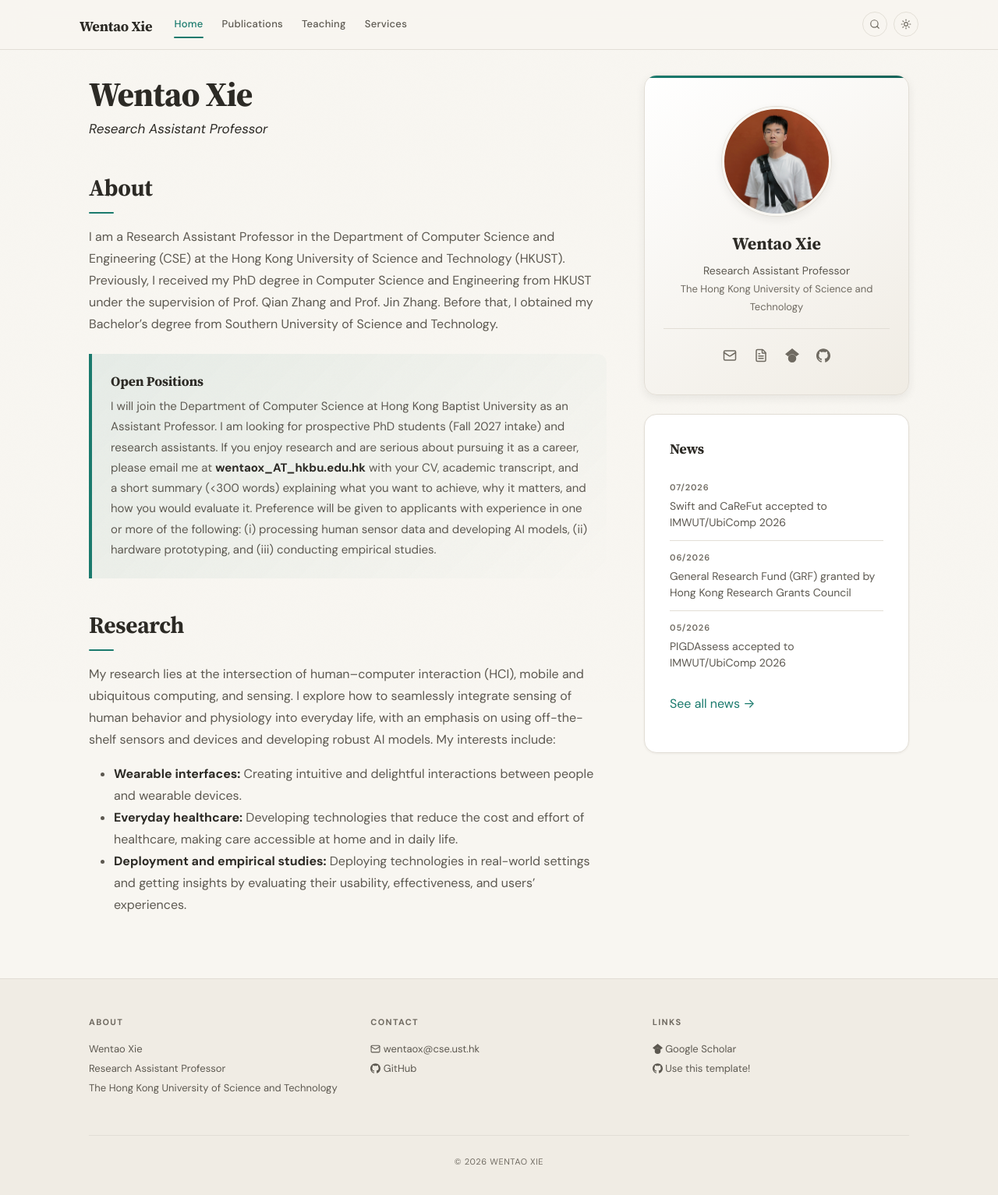
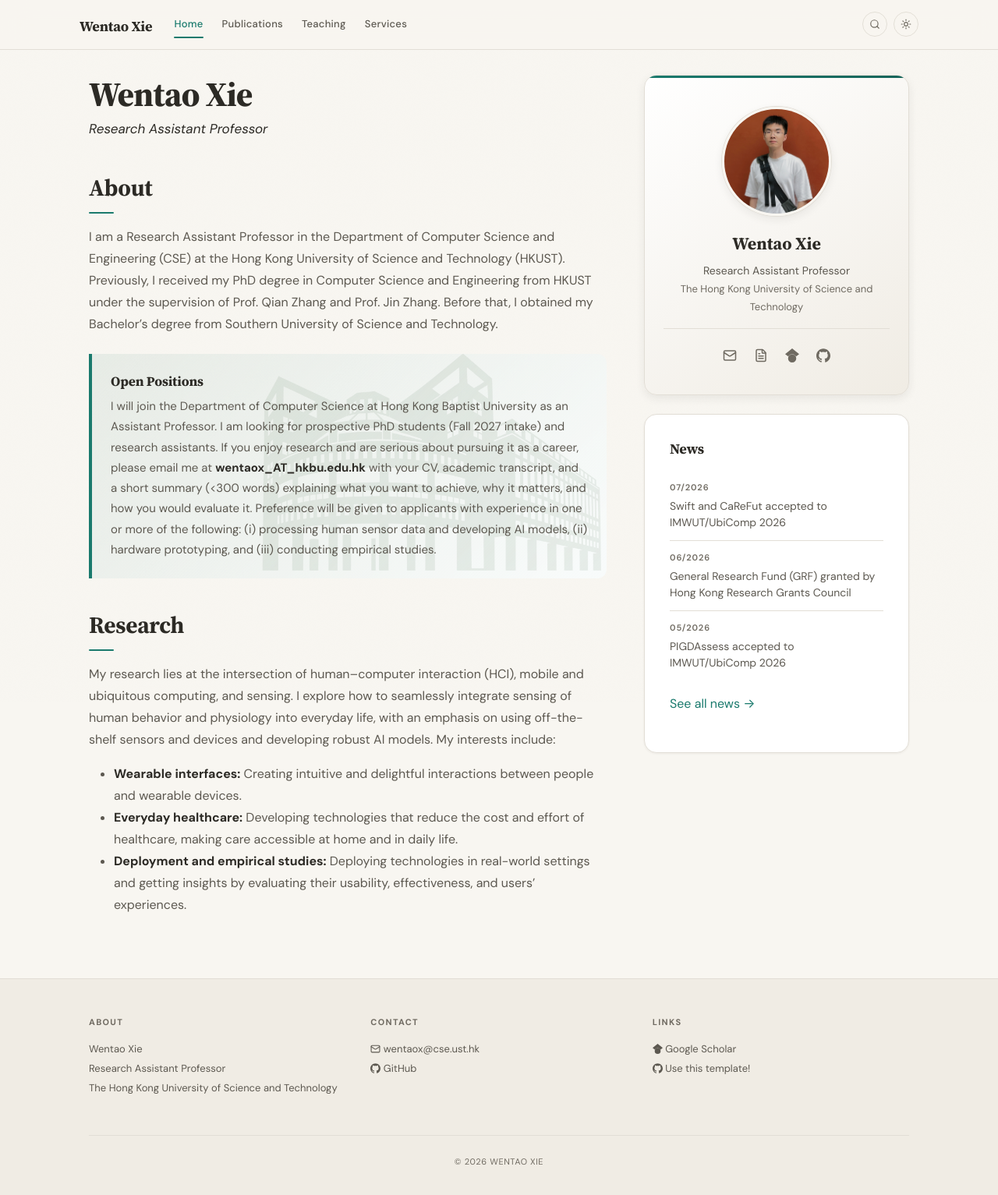
Before and after one commit to xie-wentao/xie-wentao.github.io, a Jekyll site: the page built from _pages/home.md, in a window 1280 px wide. Shown: the whole page at 78% size. Built offline with Jekyll 4.4.1, drawn with Linux system fonts in a browser that asks for light colours.

Commit message:
Add HKBU building silhouette to openings panel

```diff
--- a/_pages/home.md
+++ b/_pages/home.md
@@ -11,7 +11,7 @@ permalink: /
 
 I am a Research Assistant Professor in the Department of Computer Science and Engineering (CSE) at the Hong Kong University of Science and Technology (HKUST). Previously, I received my PhD degree in Computer Science and Engineering from HKUST under the supervision of Prof. Qian Zhang and Prof. Jin Zhang. Before that, I obtained my Bachelor's degree from Southern University of Science and Technology.
 
-<div class="callout">
+<div class="callout opening-callout">
 <h3 class="callout-title">Open Positions</h3>
 <p>I will join the Department of Computer Science at Hong Kong Baptist University as an Assistant Professor. I am looking for prospective PhD students (Fall 2027 intake) and research assistants. If you enjoy research and are serious about pursuing it as a career, please email me at <strong>wentaox_AT_hkbu.edu.hk</strong> with your CV, academic transcript, and a short summary (&lt;300 words) explaining what you want to achieve, why it matters, and how you would evaluate it. Preference will be given to applicants with experience in one or more of the following: (i) processing human sensor data and developing AI models, (ii) hardware prototyping, and (iii) conducting empirical studies.</p>
 </div>
--- a/_sass/components/_wentao.scss
+++ b/_sass/components/_wentao.scss
@@ -12,3 +12,31 @@
 
 .selected-pubs ol.bibliography, .selected-pubs ol.bibliography > li { max-width: none; }
 .visually-hidden { position: absolute; width: 1px; height: 1px; padding: 0; margin: -1px; overflow: hidden; clip: rect(0,0,0,0); white-space: nowrap; border: 0; }
+
+.opening-callout {
+  overflow: hidden;
+  isolation: isolate;
+  background: linear-gradient(135deg, var(--accent-light), color-mix(in srgb, var(--accent-base) 3%, var(--bg-card)));
+}
+
+.opening-callout::before {
+  content: '';
+  position: absolute;
+  right: 0;
+  bottom: 0;
+  width: min(68%, 620px);
+  aspect-ratio: 1552 / 1013;
+  background: url('/images/hkbu-building-silhouette.png') right bottom / contain no-repeat;
+  opacity: .11;
+  pointer-events: none;
+  z-index: 0;
+}
+
+.opening-callout > * {
+  position: relative;
+  z-index: 1;
+}
+
+@media (max-width: 575px) {
+  .opening-callout::before { width: 95%; opacity: .07; }
+}
```
Also changed, not shown: images/hkbu-building-silhouette.png (added).
